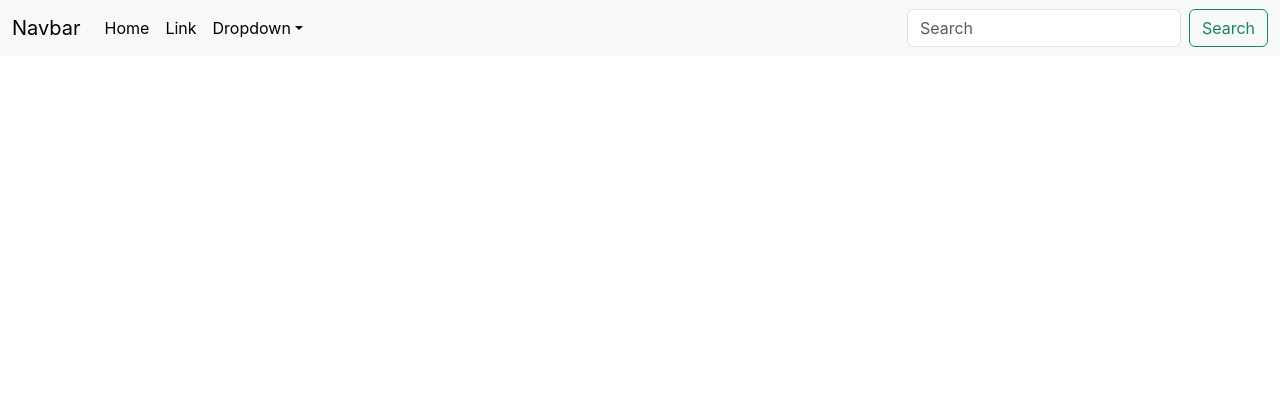
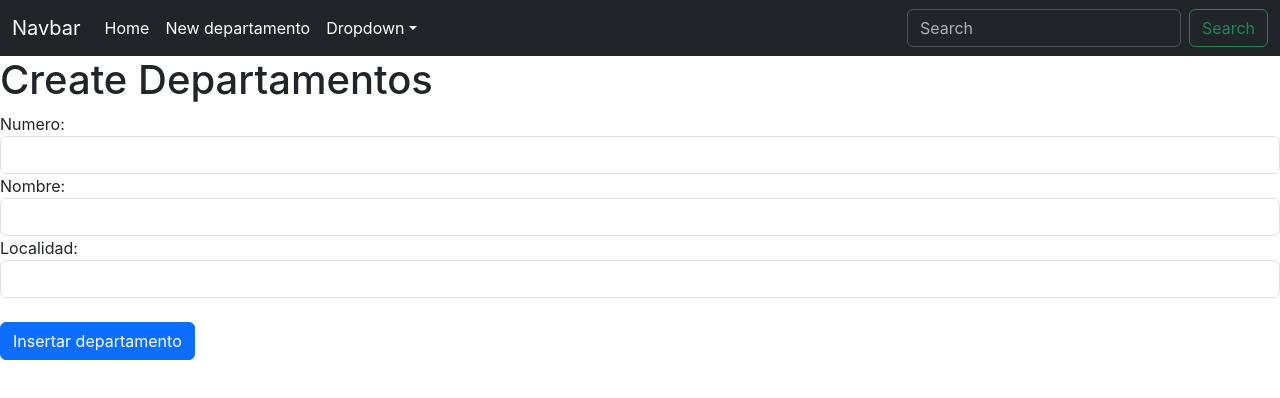
Before and after one commit to Jorgerdzz/reactcruddepartamentos, a React (Create React App) app: page /createdepartamentos in a window 1280 px wide. Shown: the top 398 px of the page. Built offline with nearby package versions, Linux system fonts and the light colour scheme.

Commit message:
Implementación create departamentos incluyendo SweetAlert

```diff
--- /dev/null
+++ b/src/components/CreateDepartamentos.js
@@ -0,0 +1,63 @@
+import axios from 'axios';
+import React, { Component } from 'react'
+import Global from '../Global';
+import Swal from 'sweetalert2';
+import { Navigate } from 'react-router-dom';
+
+export default class CreateDepartamentos extends Component {
+
+    url = Global.apiDepartamentos;
+
+    cajanumero = React.createRef();
+    cajanombre = React.createRef();
+    cajalocalidad = React.createRef();
+
+    state = {
+        status: false
+    }
+
+    insertDepartamento = (e) => {
+        e.preventDefault();
+        let departamento = {
+            numero: parseInt(this.cajanumero.current.value),
+            nombre: this.cajanombre.current.value,
+            localidad: this.cajalocalidad.current.value,
+        }
+        let request = "api/Departamentos";
+        axios.post(this.url + request, departamento).then(response => {
+            console.log("Insertado");
+            Swal.fire({
+                icon: 'success',
+                title: '¡Éxito!',
+                text: 'El departamento se ha insertado correctamente',
+                timer: 3000,
+                timerProgressBar: true
+            }).then(()=>{
+                this.setState({
+                    status: true
+                })
+            })
+        })
+    }
+
+  render() {
+    return (
+      <div>
+        {
+            this.state.status &&
+            <Navigate to={"/"}/>
+        }
+        <h1>Create Departamentos</h1>
+        <form onSubmit={this.insertDepartamento}>
+            <label>Numero:</label>
+            <input type='number' ref={this.cajanumero} className='form-control'></input>
+            <label>Nombre:</label>
+            <input type='text' ref={this.cajanombre} className='form-control'></input>
+            <label>Localidad:</label>
+            <input type='text' ref={this.cajalocalidad} className='form-control'></input><br></br>
+            <button className='btn btn-primary'>Insertar departamento</button>
+        </form>
+      </div>
+    )
+  }
+}
--- a/src/components/MenuDepartamentos.js
+++ b/src/components/MenuDepartamentos.js
@@ -4,7 +4,7 @@ import { NavLink } from 'react-router-dom'
 export default class MenuDepartamentos extends Component {
   render() {
     return (
-        <nav className="navbar navbar-expand-lg bg-body-tertiary">
+        <nav className="navbar navbar-expand-lg bg-dark" data-bs-theme="dark">
     <div className="container-fluid">
         <a className="navbar-brand" href="#">Navbar</a>
         <button className="navbar-toggler" type="button" data-bs-toggle="collapse" data-bs-target="#navbarSupportedContent" aria-controls="navbarSupportedContent" aria-expanded="false" aria-label="Toggle navigation">
@@ -16,7 +16,7 @@ export default class MenuDepartamentos extends Component {
             <NavLink className="nav-link active" aria-current="page" to="/">Home</NavLink>
             </li>
             <li className="nav-item">
-            <NavLink className="nav-link" to="#">Link</NavLink>
+            <NavLink className="nav-link" to="/createdepartamentos">New departamento</NavLink>
             </li>
             <li className="nav-item dropdown">
             <NavLink className="nav-link dropdown-toggle" to="#" role="button" data-bs-toggle="dropdown" aria-expanded="false">
--- a/src/components/Router.js
+++ b/src/components/Router.js
@@ -2,6 +2,7 @@ import React, { Component } from 'react'
 import {BrowserRouter, Routes, Route} from 'react-router-dom'
 import MenuDepartamentos from './MenuDepartamentos';
 import HomeDepartamentos from './HomeDepartamentos';
+import CreateDepartamentos from './CreateDepartamentos';
 
 export default class Router extends Component {
   render() {
@@ -10,6 +11,7 @@ export default class Router extends Component {
       <MenuDepartamentos />
         <Routes>
             <Route path='/' element={<HomeDepartamentos/>}/>
+            <Route path='/createdepartamentos' element={<CreateDepartamentos/>}/>
         </Routes>
       </BrowserRouter>
     )
```
